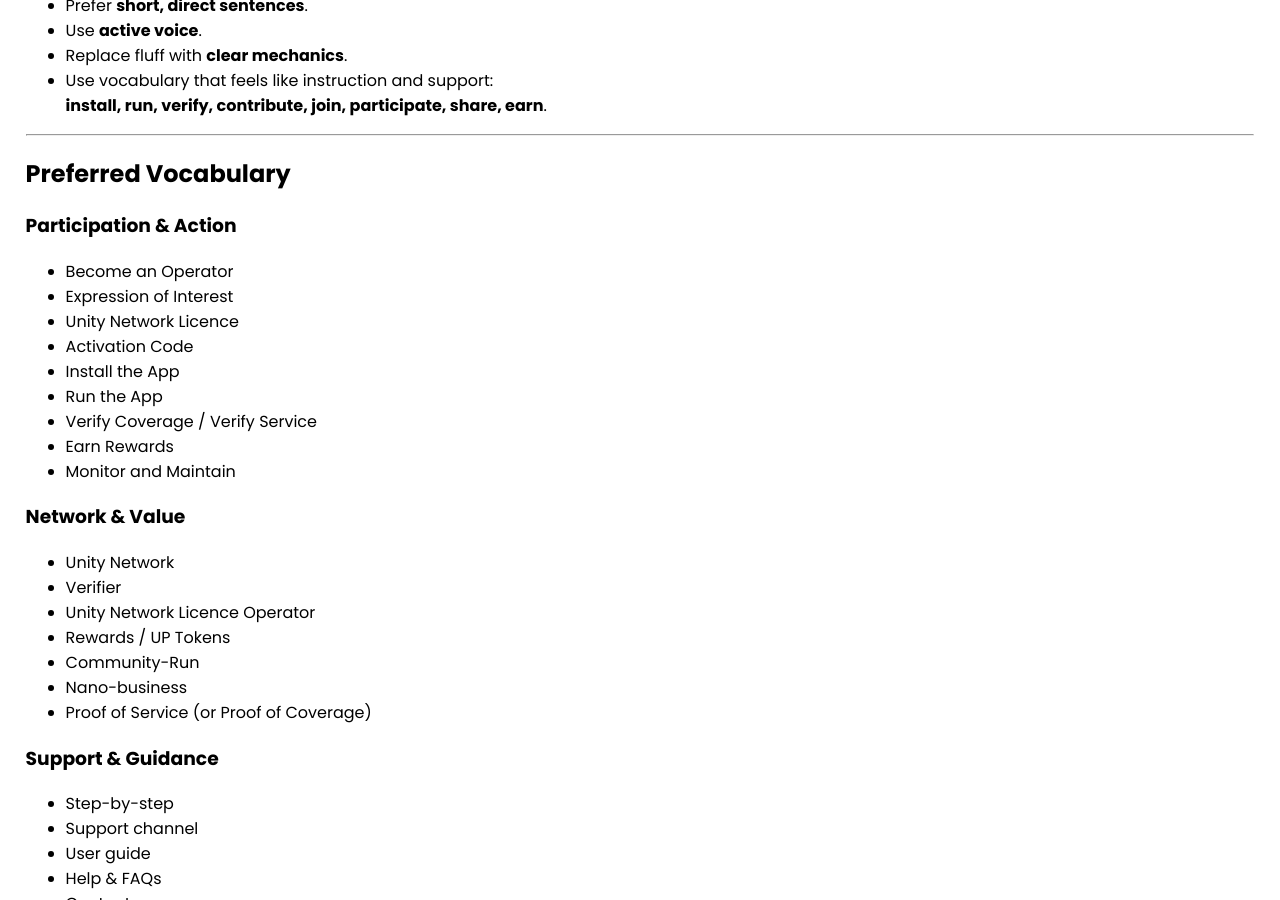
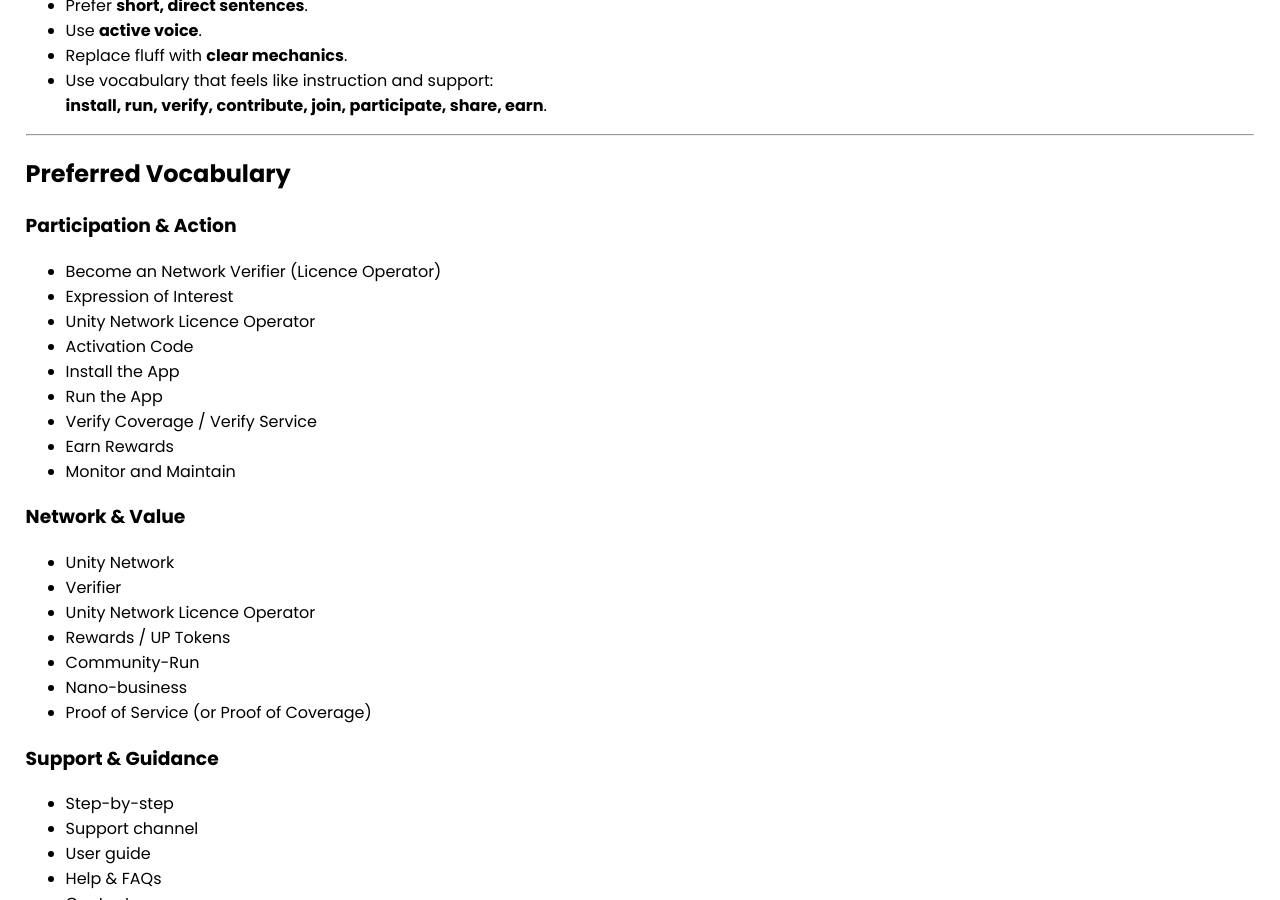
Before and after one commit to selfdriven-services/selfdriven-tel, a Jekyll site: the page built from docs/pages/our-identity.md, in a window 1280 px wide and 900 px high, scrolled down 1613 px. Built offline with Jekyll 4.4.1, drawn with Linux system fonts in a browser that asks for light colours.

Commit message:
Update our-identity.md

```diff
--- a/docs/pages/our-identity.md
+++ b/docs/pages/our-identity.md
@@ -85,9 +85,9 @@ Language should always reflect **community first** — operators, facilitators,
 
 ### Participation & Action
 
-- Become an Operator
+- Become an Network Verifier (Licence Operator)
 - Expression of Interest
-- Unity Network Licence
+- Unity Network Licence Operator
 - Activation Code
 - Install the App
 - Run the App
```
